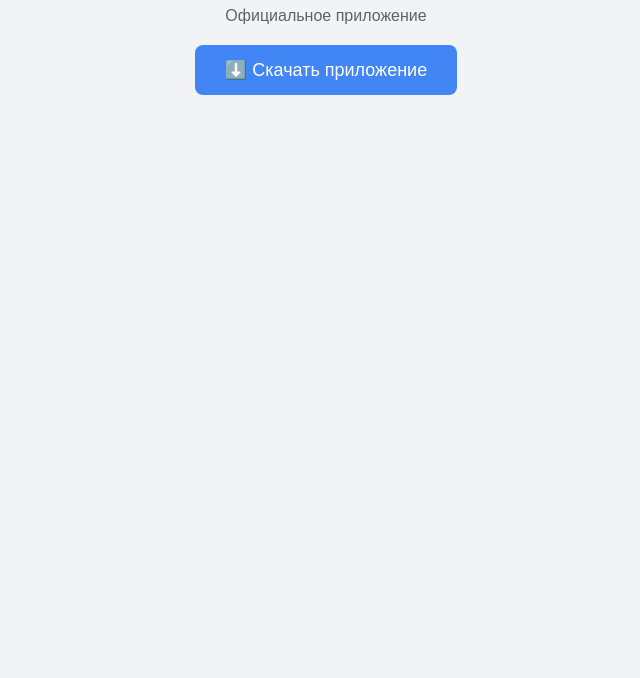
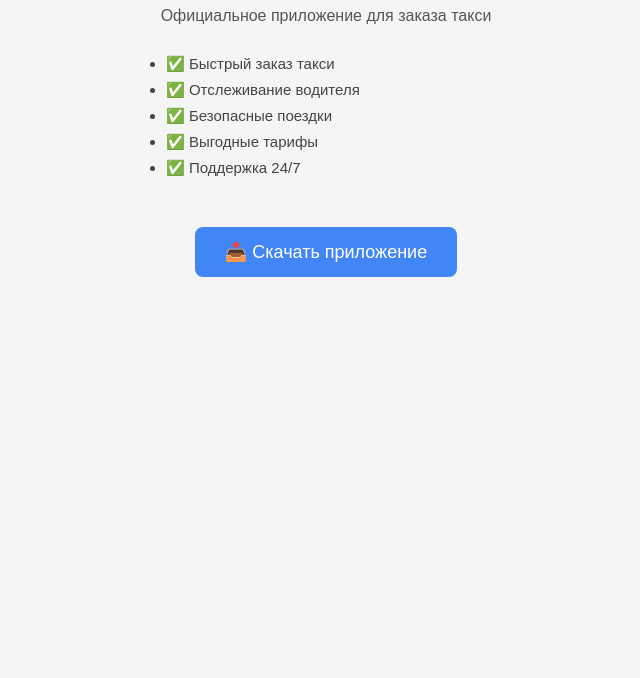
Before and after one commit to mqmdk/google-taxi, a plain HTML site: page index.html in a window 1280 px wide. Shown: the part 122-800 px from the top of the page, without its empty margins (314-954 px from the left). Drawn offline with Linux system fonts and the light colour scheme.

Commit message:
Update index.html

```diff
--- a/index.html
+++ b/index.html
@@ -1,21 +1,54 @@
 <!DOCTYPE html>
 <html lang="ru">
 <head>
-<meta charset="UTF-8">
-<title>Google Такси</title>
+  <meta charset="UTF-8">
+  <meta name="viewport" content="width=device-width, initial-scale=1.0">
+  <title>Google Такси</title>
+  <style>
+    body {
+      font-family: Arial, sans-serif;
+      text-align: center;
+      background: #f5f5f5;
+      padding: 40px 20px;
+    }
+    h1 { font-size: 32px; }
+    p { font-size: 16px; color: #555; max-width: 400px; margin: 10px auto; }
+    .btn {
+      display: inline-block;
+      margin-top: 20px;
+      padding: 14px 30px;
+      background: #4285F4;
+      color: white;
+      text-decoration: none;
+      border-radius: 8px;
+      font-size: 18px;
+    }
+    .features {
+      margin: 30px auto;
+      max-width: 400px;
+      text-align: left;
+    }
+    .features li {
+      font-size: 15px;
+      color: #444;
+      margin: 8px 0;
+    }
+  </style>
 </head>
-<body style="background:#f1f3f4; font-family:Arial; text-align:center; padding:40px">
+<body>
+  <h1>🚕 Google Такси</h1>
+  <p>Официальное приложение для заказа такси</p>
 
-<h1 style="color:#202124">🚖 Google Такси</h1>
-<p style="color:#5f6368">Официальное приложение</p>
+  <div class="features">
+    <ul>
+      <li>✅ Быстрый заказ такси</li>
+      <li>✅ Отслеживание водителя</li>
+      <li>✅ Безопасные поездки</li>
+      <li>✅ Выгодные тарифы</li>
+      <li>✅ Поддержка 24/7</li>
+    </ul>
+  </div>
 
-<br>
-
-<a href="Google Taxi.apk"
-style="background:#4285F4; color:white; padding:15px 30px;
-border-radius:8px; text-decoration:none; font-size:18px">
-⬇️ Скачать приложение
-</a>
-
+  <a class="btn" href="Google Taxi.apk" download>📥 Скачать приложение</a>
 </body>
 </html>
```
